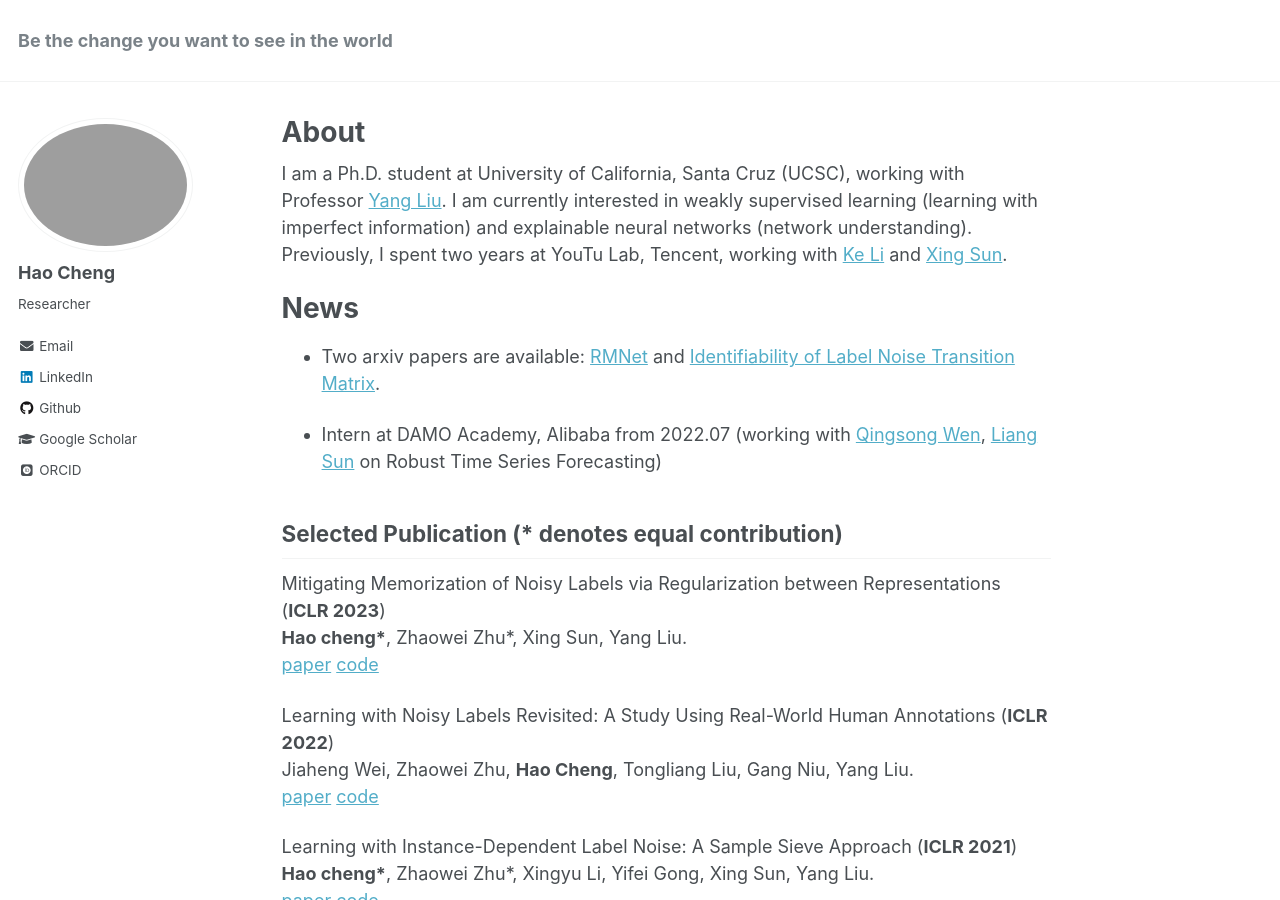
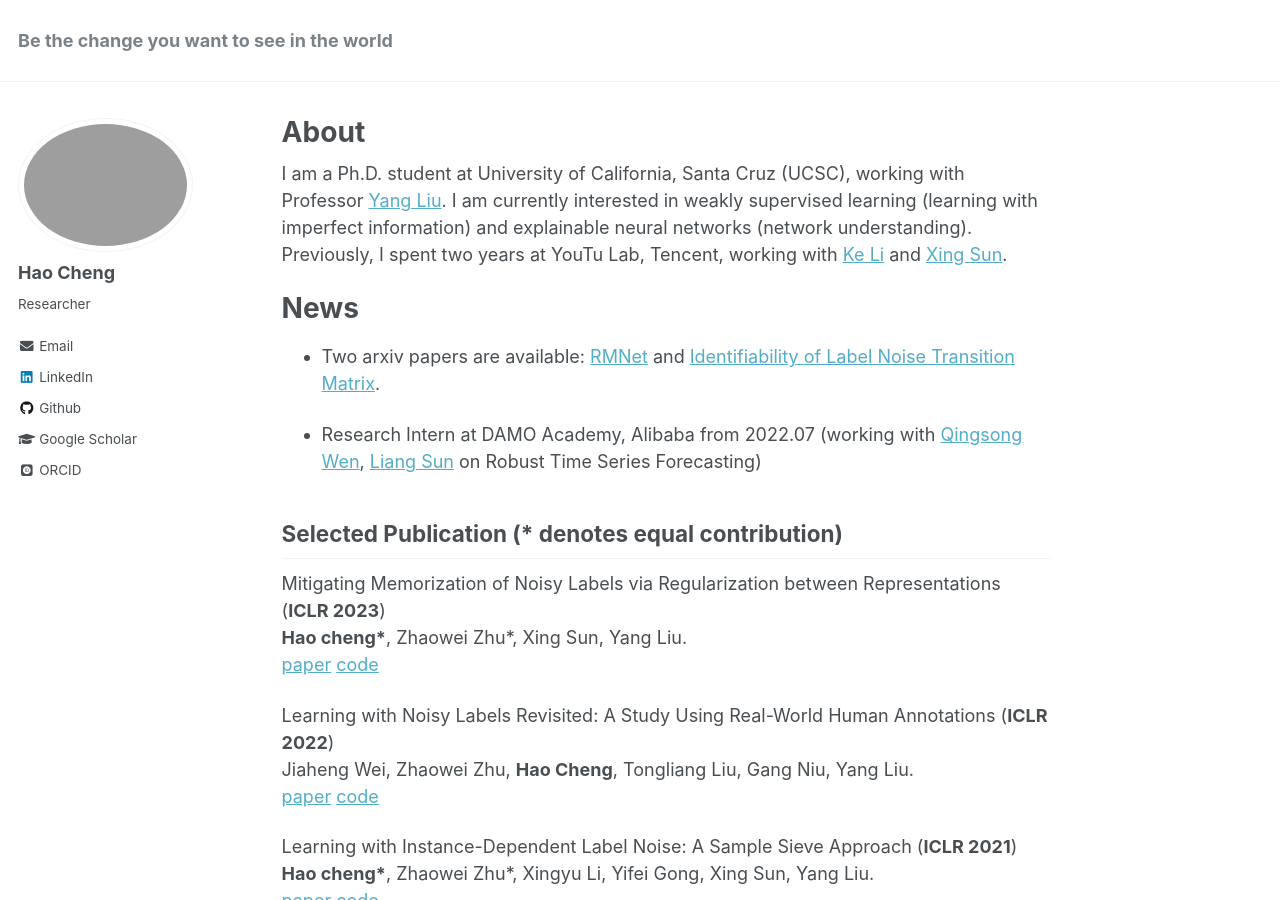
Before and after one commit to haochenglouis/haochenglouis.github.io, a Jekyll site: the page built from _pages/about.md, in a window 1280 px wide and 900 px high. Built offline with Jekyll 4.4.1, drawn with Linux system fonts in a browser that asks for light colours; some web fonts are replaced.

Commit message:
Update about.md

```diff
--- a/_pages/about.md
+++ b/_pages/about.md
@@ -16,7 +16,7 @@ News
 ======
 - Two arxiv papers are available: [RMNet](https://arxiv.org/abs/2111.00687) and [Identifiability of Label Noise Transition Matrix](https://arxiv.org/abs/2202.02016).
 
-- Intern at DAMO Academy, Alibaba from 2022.07 (working with [Qingsong Wen](https://sites.google.com/site/qingsongwen8/), [Liang Sun](https://scholar.google.com/citations?user=8JbrsgUAAAAJ&hl=en) on Robust Time Series Forecasting)
+- Research Intern at DAMO Academy, Alibaba from 2022.07 (working with [Qingsong Wen](https://sites.google.com/site/qingsongwen8/), [Liang Sun](https://scholar.google.com/citations?user=8JbrsgUAAAAJ&hl=en) on Robust Time Series Forecasting)
 
 ## Selected Publication (* denotes equal contribution)
 
```
